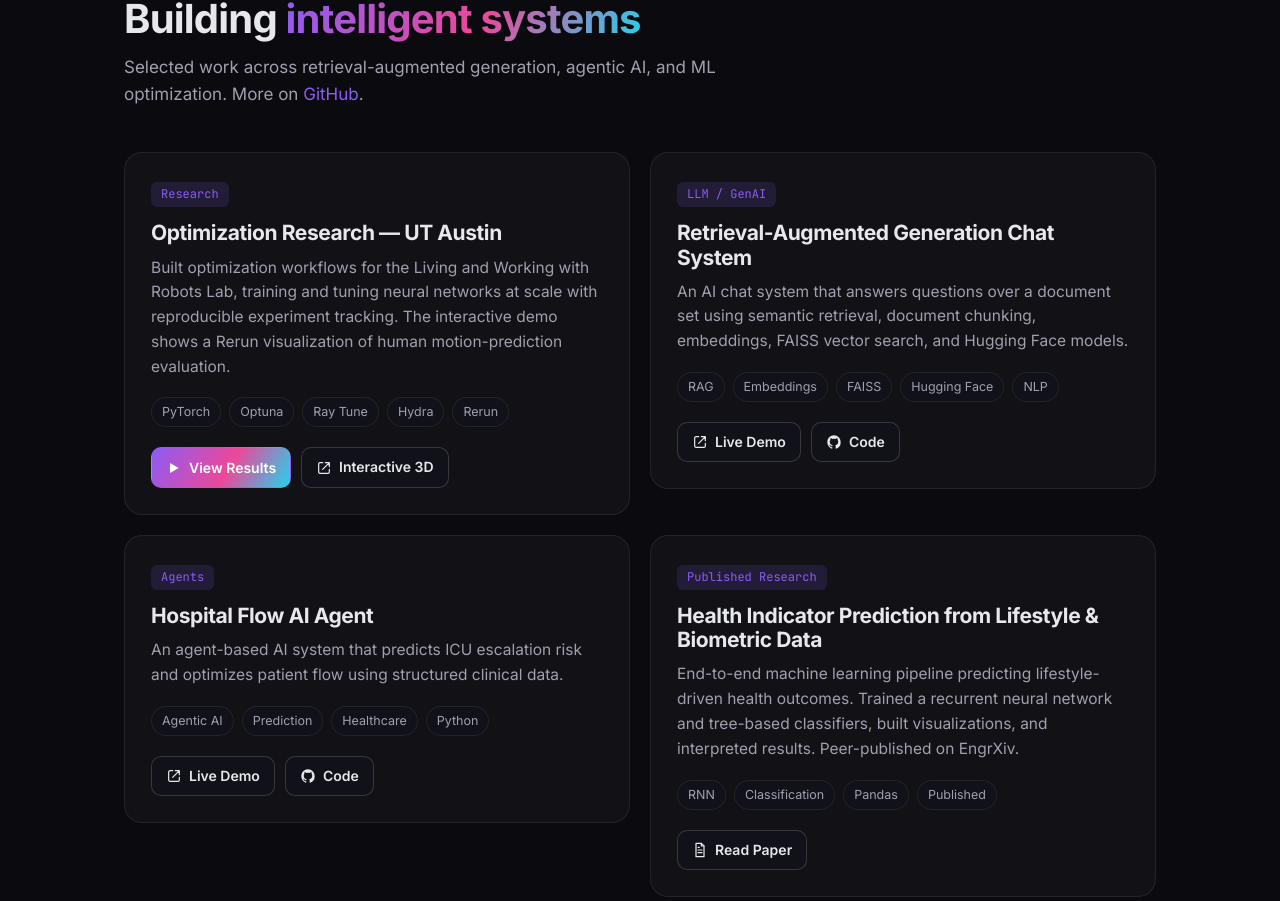
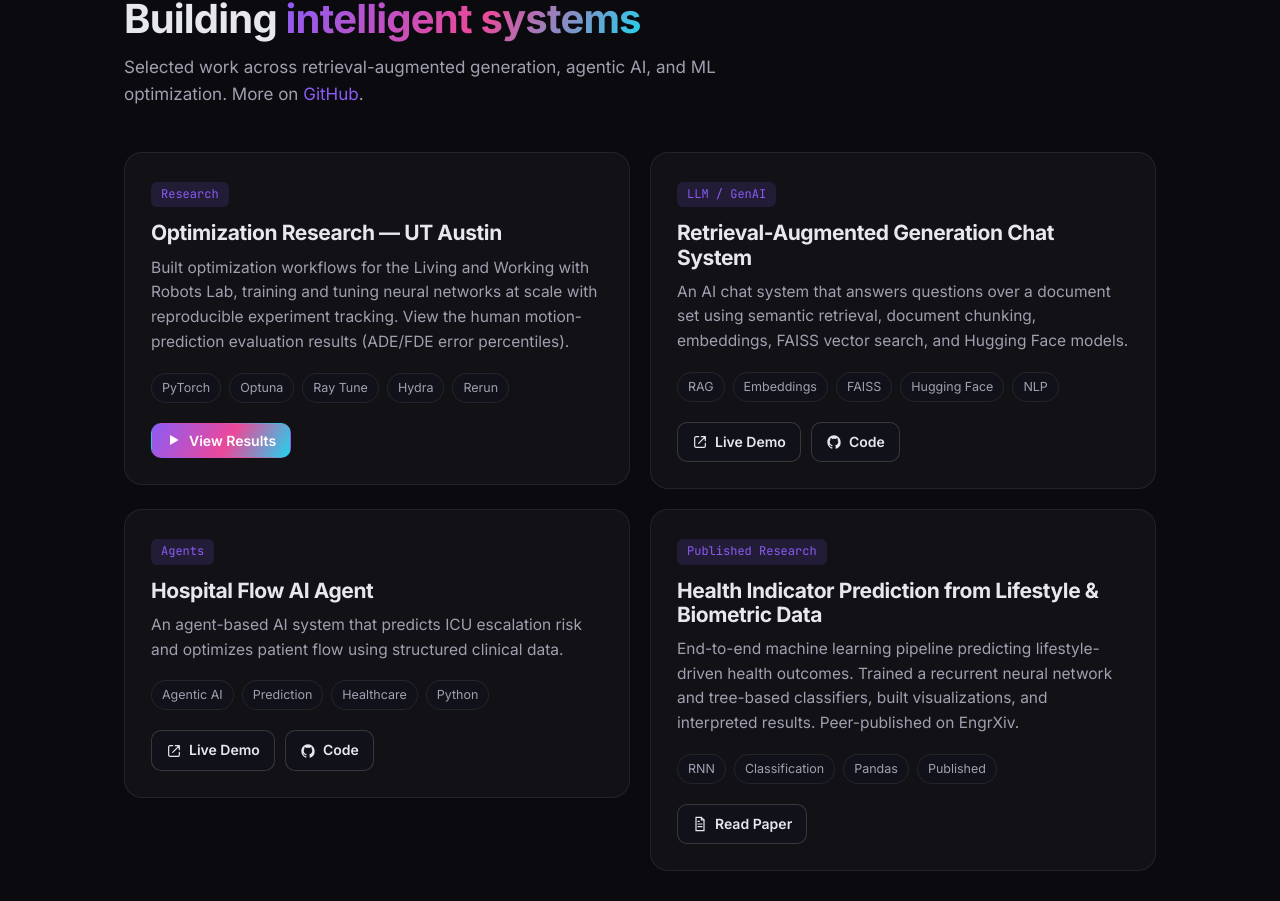
Before and after one commit to manuelapop/my-website, a React (Vite) app: page / in a window 1280 px wide. Shown: the part 938-1839 px from the top of the page. Built offline with nearby package versions, Linux system fonts and the light colour scheme.

Commit message:
Remove interactive 3D Rerun viewer; keep reliable results gallery

```diff
--- a/src/App.tsx
+++ b/src/App.tsx
@@ -6,7 +6,6 @@ import {
   skillGroups,
   experience,
   education,
-  RERUN_VERSION,
 } from './data'
 import { useReveal, useScrolled, useTyped } from './hooks'
 import {
@@ -24,21 +23,15 @@ import {
 } from './icons'
 import type { Project, ProjectLink } from './data'
 
-function rerunViewerUrl(rrdUrl: string) {
-  return `https://app.rerun.io/version/${RERUN_VERSION}/?url=${encodeURIComponent(rrdUrl)}`
-}
-
 type GalleryImage = { src: string; caption: string }
 
 function GalleryModal({
   title,
   images,
-  rrdUrl,
   onClose,
 }: {
   title: string
   images: GalleryImage[]
-  rrdUrl?: string
   onClose: () => void
 }) {
   const [active, setActive] = useState(0)
@@ -62,11 +55,6 @@ function GalleryModal({
         <div className="modal-head">
           <span className="modal-title">{title} — Evaluation Results</span>
           <div className="modal-head-actions">
-            {rrdUrl && (
-              <a className="project-link" href={rerunViewerUrl(rrdUrl)} target="_blank" rel="noreferrer">
-                <PlayIcon /> Interactive 3D viewer
-              </a>
-            )}
             <button type="button" className="modal-close" onClick={onClose} aria-label="Close">
               <CloseIcon />
             </button>
@@ -204,7 +192,7 @@ function Projects() {
                     </span>
                   ))}
                 </div>
-                {(p.gallery || p.rerunRrd || (p.links && p.links.length > 0)) && (
+                {(p.gallery || (p.links && p.links.length > 0)) && (
                   <div className="project-links">
                     {p.gallery && p.gallery.length > 0 && (
                       <button
@@ -214,16 +202,6 @@ function Projects() {
                       >
                         <PlayIcon /> View Results
                       </button>
-                    )}
-                    {p.rerunRrd && (
-                      <a
-                        className="project-link"
-                        href={rerunViewerUrl(p.rerunRrd)}
-                        target="_blank"
-                        rel="noreferrer"
-                      >
-                        <ExternalIcon /> Interactive 3D
-                      </a>
                     )}
                     {p.links?.map((l) => (
                       <a
@@ -252,12 +230,7 @@ function Projects() {
         </Reveal>
       </div>
       {demo?.gallery && (
-        <GalleryModal
-          title={demo.title}
-          images={demo.gallery}
-          rrdUrl={demo.rerunRrd}
-          onClose={() => setDemo(null)}
-        />
+        <GalleryModal title={demo.title} images={demo.gallery} onClose={() => setDemo(null)} />
       )}
     </section>
   )
--- a/src/data.ts
+++ b/src/data.ts
@@ -44,24 +44,17 @@ export type Project = {
   tags: string[]
   highlight?: string
   links?: ProjectLink[]
-  // Raw URL to a Rerun .rrd recording; opens the interactive viewer in a new tab.
-  rerunRrd?: string
   // Result images shown in an in-page gallery modal.
   gallery?: { src: string; caption: string }[]
 }
-
-// Rerun web viewer version (must match the SDK that wrote the .rrd recordings).
-export const RERUN_VERSION = '0.33.0'
 
 export const aiProjects: Project[] = [
   {
     title: 'Optimization Research — UT Austin',
     blurb:
-      'Built optimization workflows for the Living and Working with Robots Lab, training and tuning neural networks at scale with reproducible experiment tracking. The interactive demo shows a Rerun visualization of human motion-prediction evaluation.',
+      'Built optimization workflows for the Living and Working with Robots Lab, training and tuning neural networks at scale with reproducible experiment tracking. View the human motion-prediction evaluation results (ADE/FDE error percentiles).',
     tags: ['PyTorch', 'Optuna', 'Ray Tune', 'Hydra', 'Rerun'],
     highlight: 'Research',
-    rerunRrd:
-      'https://raw.githubusercontent.com/manuelapop/my-website/main/public/rerun/eval_viz_darko_test.rrd',
     gallery: [
       {
         src: '/research/ade_trajectory_percentile_plot.png',
```
Also changed, not shown: 1 other file (tests, documents, lock files or other folders).
